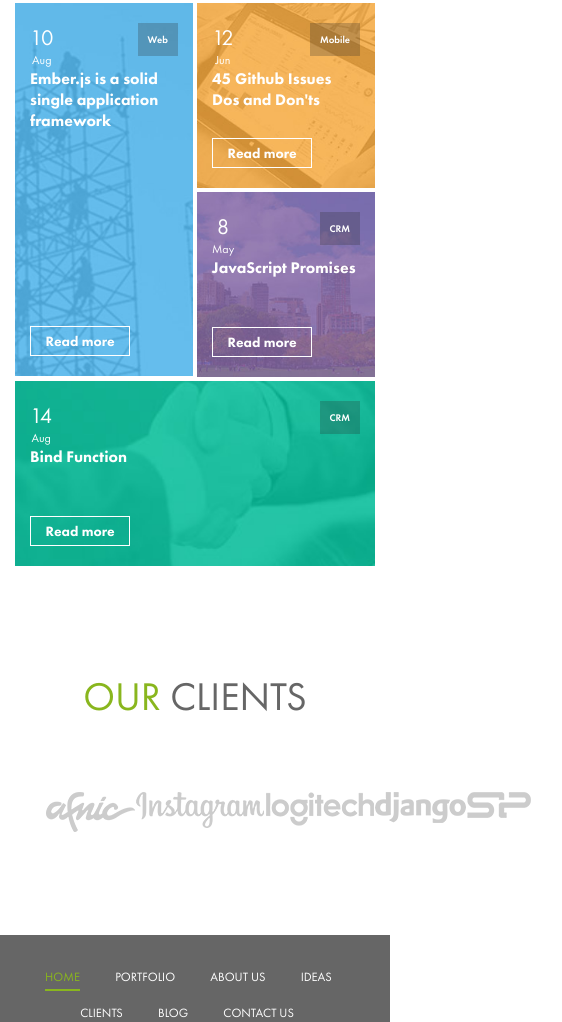
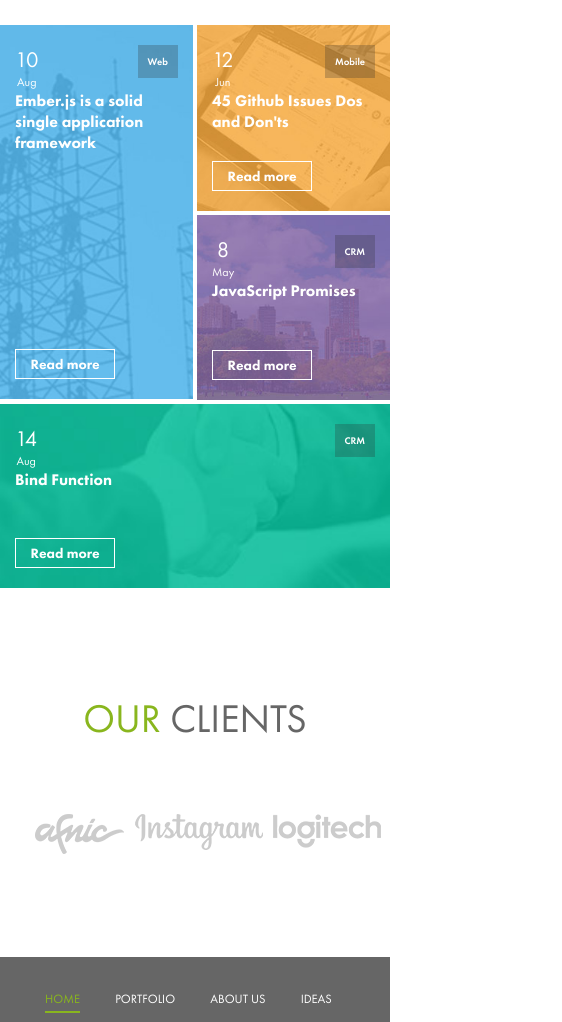
Before and after one commit to kewl-ua/django, a plain HTML site: page index.html in a window 390 px wide. Shown: the part 2120-3142 px from the top of the page, 562 px wide, since content can reach past the window. Drawn offline with nearby package versions, Linux system fonts and the light colour scheme; files that its build step writes are made by us from their sources; files whose address does not match are found by name.

Commit message:
fixed bugs

```diff
--- a/index.html
+++ b/index.html
@@ -253,7 +253,7 @@
                         <h3 class="title">
                             <span class="title-accent">Our</span> clients
                         </h3>
-
+                        <div class="clients-wrap">
                         	<ul class="clients-list">
                         		<li class="clients-item">
                         			<a href="" class="clients-link">
@@ -286,6 +286,8 @@
                         			</a>
                         		</li>
                         	</ul>
+                        </div>
+
 					</div>
 				</div>
 			</div>
--- a/scss/components/_our.scss
+++ b/scss/components/_our.scss
@@ -7,6 +7,9 @@
 	}
 	&-inner{
 		@include site-width;
+		@include respond-to(mobiles){
+			padding: 0;
+		}
 	}
 	&-clients{
 		@include respond-to(mobiles){
@@ -51,7 +54,10 @@
 	&-info{
 		display: flex;
 		flex-flow: column wrap;
+		@include respond-to(mobiles){
 		flex-grow: 1;
+
+		}
 	}
 	&-title{
 		font-size: 2.4rem;
--- a/scss/components/_portfolio.scss
+++ b/scss/components/_portfolio.scss
@@ -3,7 +3,6 @@
 	padding: 5.2% 0 9.375%;
 
 	@include respond-to(mobiles) {
-		@include site-width;
 		border: none;
 	}
 
```
Lines whose indentation alone changed are shown as unchanged.
